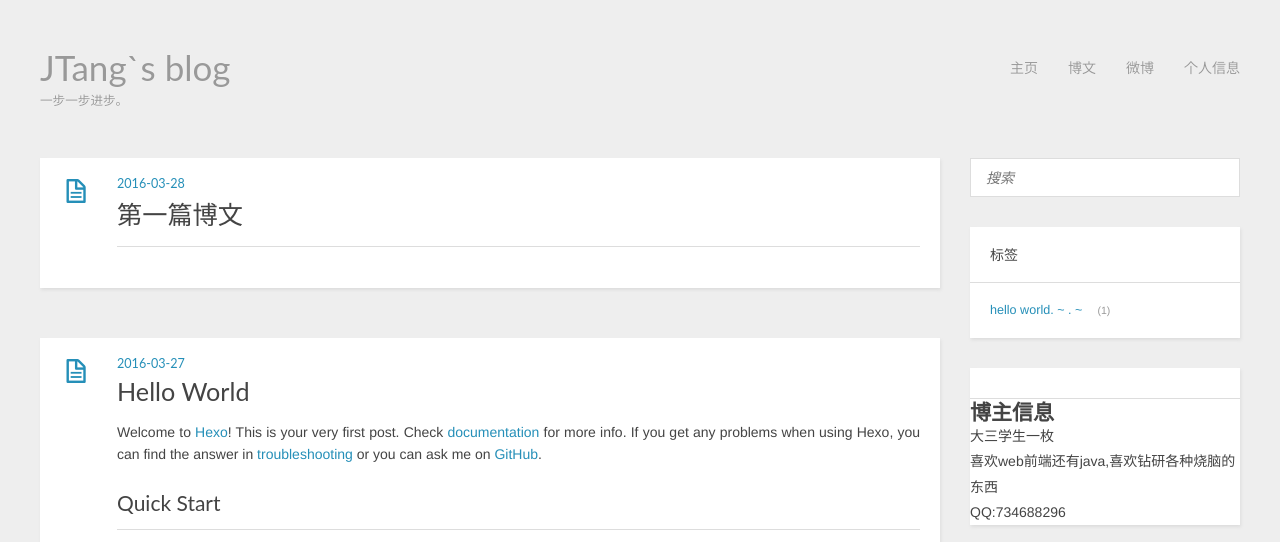
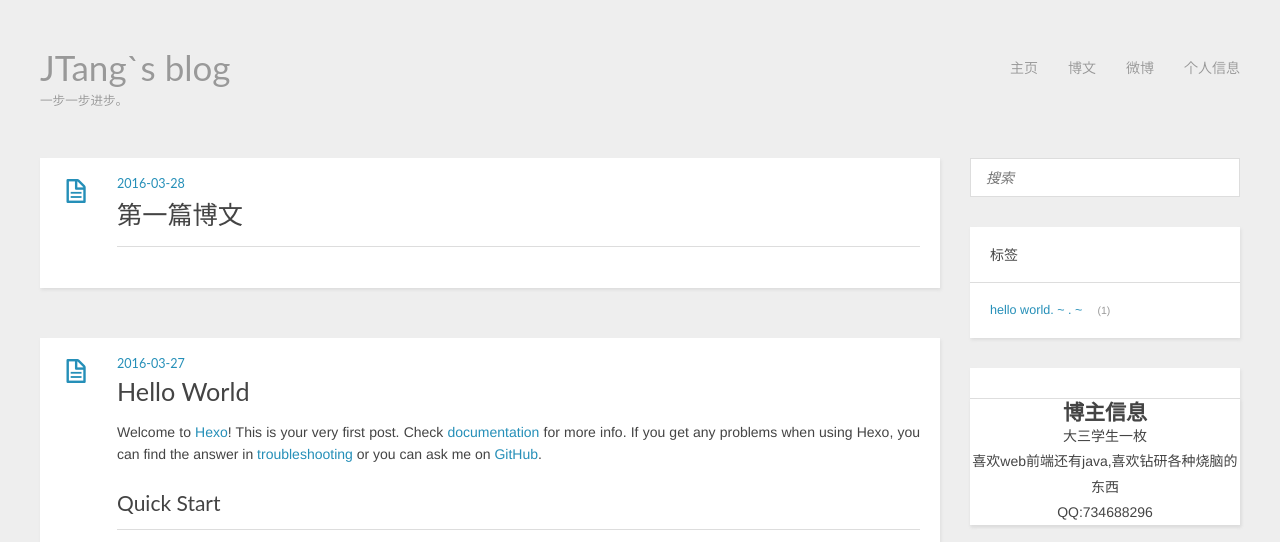
Before and after one commit to wjtang/wjtang.github.io, a plain HTML site: page index.html in a window 1280 px wide. Shown: the top 542 px of the page. Drawn offline with nearby package versions, Linux system fonts and the light colour scheme.

Commit message:
Site updated: 2016-03-29 22:41:25

```diff
--- a/css/style.css
+++ b/css/style.css
@@ -644,6 +644,14 @@ article footer .addthis iframe {
   margin-bottom: 30px;
   word-wrap: break-word;
 }
+#sidebar .message {
+  background: #fff;
+  -webkit-box-shadow: 1px 2px 3px #ddd;
+  box-shadow: 1px 2px 3px #ddd;
+  margin-bottom: 30px;
+  h: , p;
+  text-align: center;
+}
 #footer {
   color: #999;
   margin-bottom: 50px;
```
